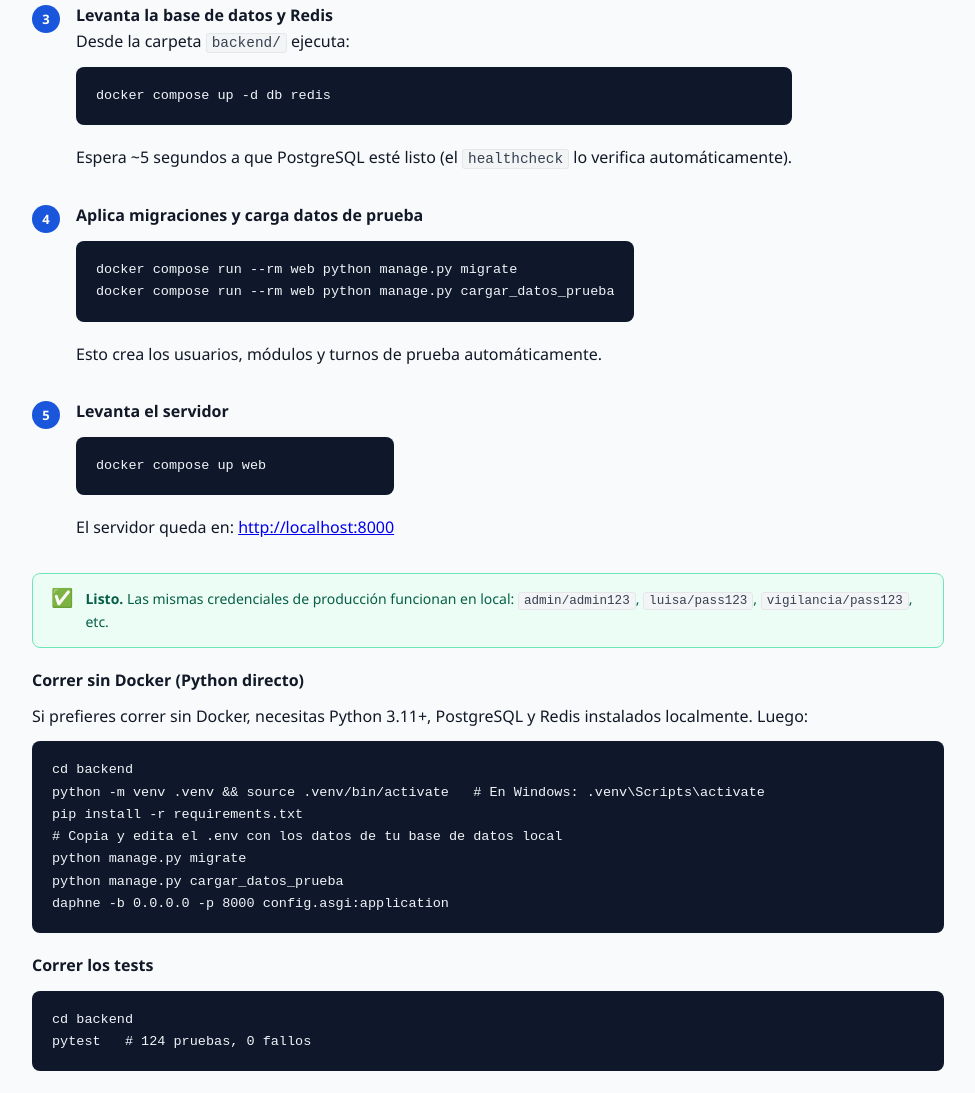
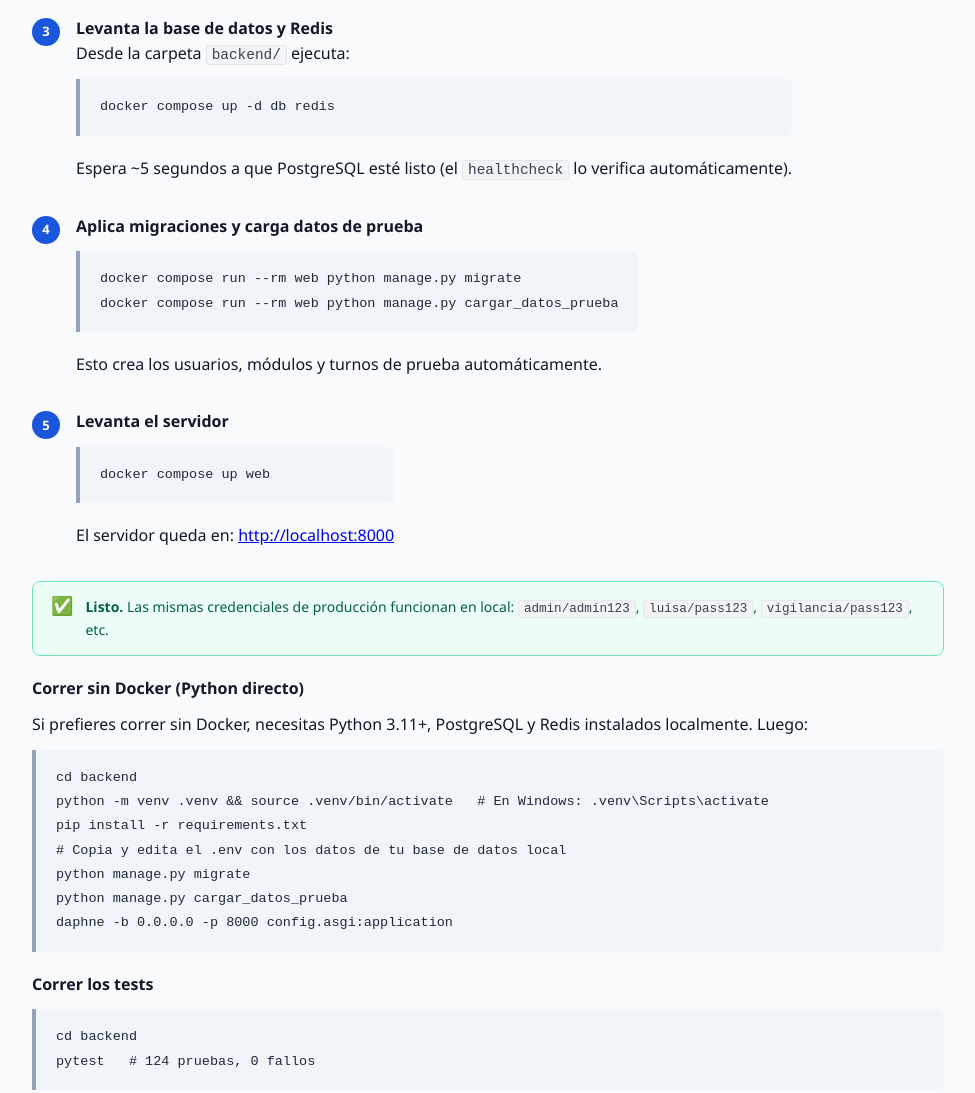
Before and after one commit to jonbandes/turnero-exiauto-entrega, a plain HTML site: page index.html in a window 1280 px wide. Shown: the part 3540-4633 px from the top of the page, without its empty margins (152-1127 px from the left). Drawn offline with Linux system fonts and the light colour scheme.

Commit message:
fix: pre con fondo claro y sin code anidado — legible en todos los navegadores

```diff
--- a/index.html
+++ b/index.html
@@ -97,25 +97,24 @@
 
     /* ── Code block ──────────────────────────────────── */
     pre {
-      background: #0f172a !important; color: #f1f5f9 !important;
-      border-radius: 8px; padding: 18px 20px;
-      font-size: 13.5px; line-height: 1.65;
-      overflow-x: auto; margin: 12px 0 20px;
-    }
-    pre * {
-      background: transparent !important;
-      color: #f1f5f9 !important;
-      border: none !important;
-      padding: 0 !important;
-      font-size: inherit !important;
-      text-decoration: none !important;
+      background: #f1f5f9;
+      color: #1e293b;
+      border-left: 4px solid #94a3b8;
+      border-radius: 0 6px 6px 0;
+      padding: 16px 20px;
+      font-family: 'Courier New', monospace;
+      font-size: 13.5px;
+      line-height: 1.8;
+      overflow-x: auto;
+      margin: 12px 0 20px;
+      white-space: pre;
     }
     code { font-family: 'Courier New', monospace; }
 
-    /* ── Inline code (fuera de pre) ──────────────────── */
+    /* ── Inline code ─────────────────────────────────── */
     :not(pre) > code {
       background: #f3f4f6; border: 1px solid #e5e7eb;
-      border-radius: 3px; padding: 1px 5px !important;
+      border-radius: 3px; padding: 1px 5px;
       font-size: .9em; color: #374151;
     }
 
@@ -441,36 +440,36 @@ PENDIENTE  →  EN_ESPERA  →  LLAMADO  →  EN_ATENCIÓN  →  FINALIZADO
         <div>
           <strong>Crea el archivo de variables de entorno</strong>
           <p>Dentro de la carpeta <code>backend/</code>, crea un archivo llamado <code>.env</code> con este contenido:</p>
-<pre><code>SECRET_KEY=cambia-esto-por-una-clave-secreta-larga-aleatoria
+<pre>SECRET_KEY=cambia-esto-por-una-clave-secreta-larga-aleatoria
 DEBUG=True
 ALLOWED_HOSTS=localhost,127.0.0.1
 DATABASE_URL=postgresql://exiauto:exiauto@db:5432/turnero_exiauto
 REDIS_URL=redis://redis:6379/0
 DJANGO_SUPERUSER_USERNAME=admin
 DJANGO_SUPERUSER_PASSWORD=admin123
-DJANGO_SUPERUSER_EMAIL=admin@exiauto.com</code></pre>
+DJANGO_SUPERUSER_EMAIL=admin@exiauto.com</pre>
         </div>
       </li>
       <li>
         <div>
           <strong>Levanta la base de datos y Redis</strong>
           <p>Desde la carpeta <code>backend/</code> ejecuta:</p>
-<pre><code>docker compose up -d db redis</code></pre>
+<pre>docker compose up -d db redis</pre>
           <p>Espera ~5 segundos a que PostgreSQL esté listo (el <code>healthcheck</code> lo verifica automáticamente).</p>
         </div>
       </li>
       <li>
         <div>
           <strong>Aplica migraciones y carga datos de prueba</strong>
-<pre><code>docker compose run --rm web python manage.py migrate
-docker compose run --rm web python manage.py cargar_datos_prueba</code></pre>
+<pre>docker compose run --rm web python manage.py migrate
+docker compose run --rm web python manage.py cargar_datos_prueba</pre>
           <p>Esto crea los usuarios, módulos y turnos de prueba automáticamente.</p>
         </div>
       </li>
       <li>
         <div>
           <strong>Levanta el servidor</strong>
-<pre><code>docker compose up web</code></pre>
+<pre>docker compose up web</pre>
           <p>El servidor queda en: <a href="http://localhost:8000" target="_blank">http://localhost:8000</a></p>
         </div>
       </li>
@@ -483,17 +482,17 @@ docker compose run --rm web python manage.py cargar_datos_prueba</code></pre>
 
     <h3>Correr sin Docker (Python directo)</h3>
     <p>Si prefieres correr sin Docker, necesitas Python 3.11+, PostgreSQL y Redis instalados localmente. Luego:</p>
-<pre><code>cd backend
+<pre>cd backend
 python -m venv .venv && source .venv/bin/activate   # En Windows: .venv\Scripts\activate
 pip install -r requirements.txt
 # Copia y edita el .env con los datos de tu base de datos local
 python manage.py migrate
 python manage.py cargar_datos_prueba
-daphne -b 0.0.0.0 -p 8000 config.asgi:application</code></pre>
+daphne -b 0.0.0.0 -p 8000 config.asgi:application</pre>
 
     <h3>Correr los tests</h3>
-<pre><code>cd backend
-pytest   # 124 pruebas, 0 fallos</code></pre>
+<pre>cd backend
+pytest   # 124 pruebas, 0 fallos</pre>
   </section>
 
   <!-- ══════════════════════════════════════════════════════
```
